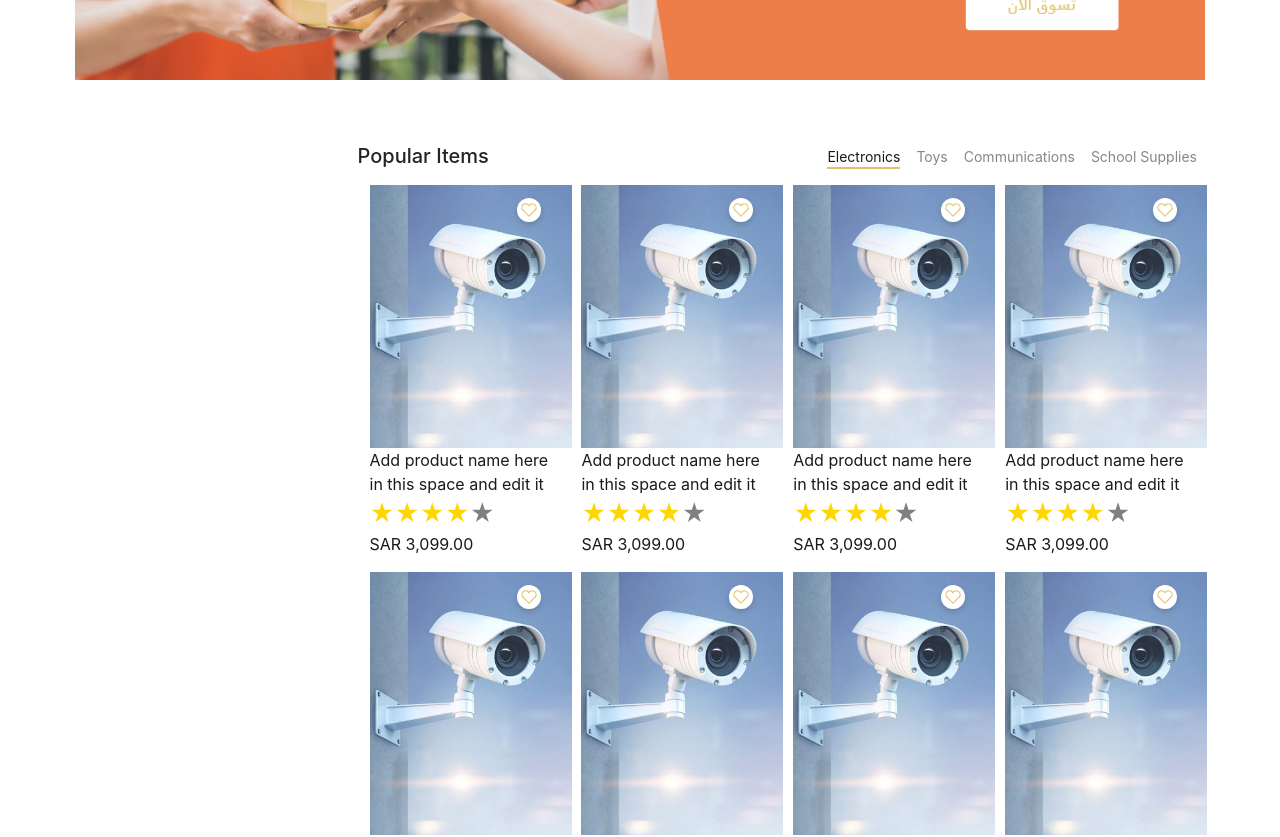
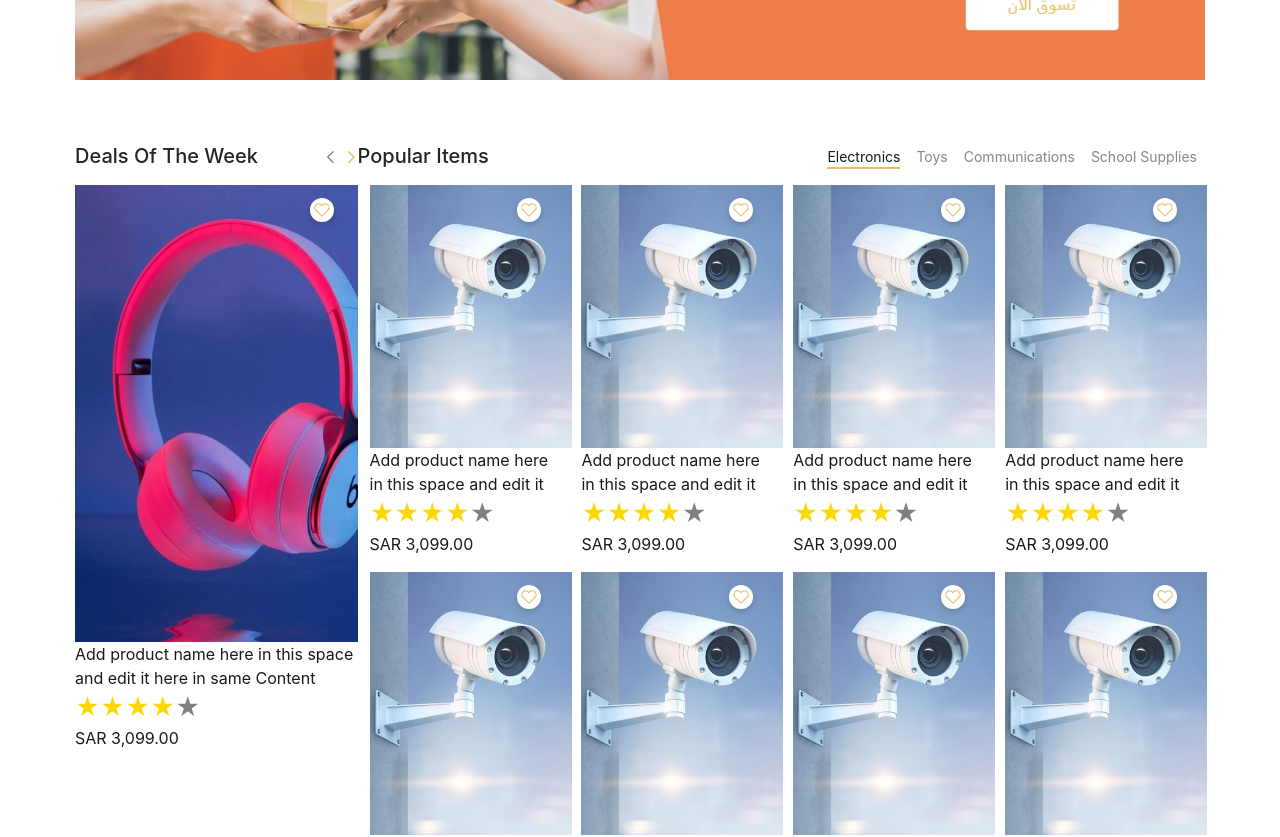
Before and after one commit to NancyAhmed97/offers, a React (Create React App) app: page / in a window 1280 px wide. Shown: the part 3080-3917 px from the top of the page. Built offline with nearby package versions, Linux system fonts and the light colour scheme.

Commit message:
half of deals

```diff
--- a/src/Modules/Home/Deals/Components/DealsOfTheWeek/DealsOfTheWeek.css
+++ b/src/Modules/Home/Deals/Components/DealsOfTheWeek/DealsOfTheWeek.css
@@ -0,0 +1,44 @@
+.deals_of_the_week{
+    position: relative;
+}
+.deals_of_the_week h2{
+    font-size: 20px !important;
+    padding-bottom: 17px !important;
+
+}
+
+.deals_of_the_week h2{
+    padding: 0;
+    margin: 0;
+    font-size: 26px;
+}
+.deals_of_the_week .slick-prev
+{
+    position: relative;
+    display: block;
+    bottom: 44px;
+    left: 252px;
+}
+.deals_of_the_week .slick-next
+{
+    position: relative;
+    bottom: 625px;
+    left: 273px;
+}
+.deals_of_the_week .slick-list{
+    position: relative;
+    bottom: 20px;
+}
+.deals_of_the_week a{
+    text-decoration: none;
+    color: #1A1A18;
+}
+.deals_of_the_week a p{
+    color: #1A1A18 !important;
+    opacity: 1;
+}
+.deals_of_the_week .product .like_icon
+{
+    right: 15px;
+
+}
--- a/src/Modules/Home/Deals/Components/DealsOfTheWeek/DealsOfTheWeek.js
+++ b/src/Modules/Home/Deals/Components/DealsOfTheWeek/DealsOfTheWeek.js
@@ -1,8 +1,220 @@
 import React from 'react';
+import { Link } from 'react-router-dom';
+import blogImg from "../../../../../Resources/Assets/img/Appleheadphones.png"
+import Product from '../../../../Common/Poduct/Product';
+import PrevIcon from "../../../../../Resources/Assets/img/DisactiveArrow";
+import NextIcon from "../../../../../Resources/Assets/img/SmallActiveArrow";
+import { useSelector } from "react-redux";
+import Slider from "react-slick";
 import "./DealsOfTheWeek.css"
 function DealsOfTheWeek() {
+    const { currentLocal } = useSelector((state) => state.currentLocal);
+
+    const blog = [
+        {
+          id: 1,
+
+          img: blogImg,
+          price: "SAR 3,099.00",
+          rating: 4,
+          date: "5 September, 2022",
+          title:
+            " Add product name here in this space and edit it here in same Content",
+          paragraph:
+            "Rendered her for put improved concerns his. Ladies bed wisdom theirs mrs men months set. Everything so ",
+        },
+        {
+          id: 1,
+
+          img: blogImg,
+          price: "SAR 3,099.00",
+          rating: 4,
+          date: "5 September, 2022",
+          title:
+            " Add product name here in this space and edit it here in same Content",
+          paragraph:
+            "Rendered her for put improved concerns his. Ladies bed wisdom theirs mrs men months set. Everything so ",
+        },
+        {
+          id: 1,
+
+          img: blogImg,
+          price: "SAR 3,099.00",
+          rating: 4,
+          date: "5 September, 2022",
+          title:
+            " Add product name here in this space and edit it here in same Content",
+          paragraph:
+            "Rendered her for put improved concerns his. Ladies bed wisdom theirs mrs men months set. Everything so ",
+        },
+        {
+          id: 1,
+
+          img: blogImg,
+          price: "SAR 3,099.00",
+          rating: 4,
+          date: "5 September, 2022",
+          title:
+            " Add product name here in this space and edit it here in same Content",
+          paragraph:
+            "Rendered her for put improved concerns his. Ladies bed wisdom theirs mrs men months set. Everything so ",
+        },
+        {
+          id: 1,
+
+          img: blogImg,
+          price: "SAR 3,099.00",
+          rating: 4,
+          date: "5 September, 2022",
+          title:
+            " Add product name here in this space and edit it here in same Content",
+          paragraph:
+            "Rendered her for put improved concerns his. Ladies bed wisdom theirs mrs men months set. Everything so ",
+        },
+        {
+          id: 1,
+
+          img: blogImg,
+          price: "SAR 3,099.00",
+          rating: 4,
+          date: "5 September, 2022",
+          title:
+            " Add product name here in this space and edit it here in same Content",
+          paragraph:
+            "Rendered her for put improved concerns his. Ladies bed wisdom theirs mrs men months set. Everything so ",
+        },
+        {
+          id: 1,
+
+          img: blogImg,
+          price: "SAR 3,099.00",
+          rating: 4,
+          date: "5 September, 2022",
+          title:
+            " Add product name here in this space and edit it here in same Content",
+          paragraph:
+            "Rendered her for put improved concerns his. Ladies bed wisdom theirs mrs men months set. Everything so ",
+        },
+        {
+          id: 1,
+
+          img: blogImg,
+          price: "SAR 3,099.00",
+          rating: 4,
+          date: "5 September, 2022",
+          title:
+            " Add product name here in this space and edit it here in same Content",
+          paragraph:
+            "Rendered her for put improved concerns his. Ladies bed wisdom theirs mrs men months set. Everything so ",
+        },
+        {
+          id: 1,
+
+          img: blogImg,
+          price: "SAR 3,099.00",
+          rating: 4,
+          date: "5 September, 2022",
+          title:
+            " Add product name here in this space and edit it here in same Content",
+          paragraph:
+            "Rendered her for put improved concerns his. Ladies bed wisdom theirs mrs men months set. Everything so ",
+        },
+
+      ];
+      const SamplePrevArrow = (props) => {
+        const { className, style, onClick } = props;
+
+        return (
+          <div onClick={onClick} className={className} style={{ ...style }}>
+            <PrevIcon />
+          </div>
+        );
+      };
+      const SampleNextArrow = (props) => {
+        const { className, style, onClick } = props;
+
+        return (
+          <div onClick={onClick} style={{ ...style }} className={className}>
+            <NextIcon />
+          </div>
+        );
+      };
+      var settings = {
+        dots: false,
+        infinite: false,
+        autoplay: false,
+        autoplaySpeed: 3000,
+        pauseOnHover: true,
+        slidesToShow: 1,
+        slidesToScroll: 1,
+        initialSlide: 0,
+        prevArrow: <SamplePrevArrow />,
+        nextArrow: <SampleNextArrow />,
+
+        responsive: [
+          {
+            breakpoint: 1024,
+            settings: {
+              dots: false,
+              infinite: true,
+              autoplay: true,
+              autoplaySpeed: 3000,
+              pauseOnHover: true,
+              slidesToShow: 1,
+              slidesToScroll: 1,
+              initialSlide: 0,
+            },
+          },
+          {
+            breakpoint: 668,
+            settings: {
+              dots: false,
+              infinite: true,
+              autoplay: true,
+              autoplaySpeed: 3000,
+              pauseOnHover: true,
+              slidesToShow: 1,
+              slidesToScroll: 1,
+              initialSlide: 0,
+            },
+          },
+
+          {
+            breakpoint: 480,
+            settings: {
+              dots: false,
+              infinite: true,
+              autoplay: true,
+              autoplaySpeed: 3000,
+              pauseOnHover: true,
+              slidesToShow: 1,
+              slidesToScroll: 1,
+              initialSlide: 0,
+            },
+          },
+        ],
+      };
+
   return <div className='deals_of_the_week'>
-
+      <h2>{currentLocal.home.dealsOfTheWeek}</h2>
+      <Slider {...settings} accessibility={false}>
+        {blog.map((productDetails) => {
+          return (
+            <div>
+                           <Link
+           to={`/blogDetails/:${productDetails.id}`}
+          >
+          <Product
+                        img={productDetails.img}
+                        title={productDetails.title}
+                        rating={productDetails.rating}
+                        price={productDetails.price}
+                      />
+          </Link>
+            </div>
+          );
+        })}
+      </Slider>
 
   </div>;
 }
--- a/src/Resources/Arabic.js
+++ b/src/Resources/Arabic.js
@@ -12,6 +12,7 @@ export const ar = {
     hotSales:"مبيعات المفضله",
     hotSalesPragaph:"تسوق بأفضل الأسعار وحدد الأجواء الخارجية المثالية",
     popularItems:"العناصر الشائعة",
+    dealsOfTheWeek:"عروض الأسبوع",
     },
   bestSeller:{
     bestSeller:"الأكثر مبيعا",
--- /dev/null
+++ b/src/Resources/Assets/img/DisactiveArrow.js
@@ -0,0 +1,12 @@
+import React from 'react';
+
+function DisactiveArrow() {
+  return <div>
+      <svg xmlns="http://www.w3.org/2000/svg" width="6.793" height="12.196" viewBox="0 0 6.793 12.196">
+  <path id="disactiveArrow" d="M18.1,19.7a.7.7,0,0,0,.492-1.187L13.679,13.6,18.59,8.687a.7.7,0,0,0-.984-.984l-5.4,5.4a.7.7,0,0,0,0,.984l5.4,5.4A.693.693,0,0,0,18.1,19.7Z" transform="translate(-12 -7.5)" fill="#878786"/>
+</svg>
+
+  </div>;
+}
+
+export default DisactiveArrow;
--- /dev/null
+++ b/src/Resources/Assets/img/SmallActiveArrow.js
@@ -0,0 +1,12 @@
+import React from 'react';
+
+function SmallActiveArrow() {
+  return <div>
+      <svg xmlns="http://www.w3.org/2000/svg" width="6.793" height="12.196" viewBox="0 0 6.793 12.196">
+  <path id="SmallActiveArrow" d="M12.7,19.7a.7.7,0,0,1-.492-1.187L17.114,13.6,12.2,8.687a.7.7,0,0,1,.984-.984l5.4,5.4a.7.7,0,0,1,0,.984l-5.4,5.4A.693.693,0,0,1,12.7,19.7Z" transform="translate(-12 -7.5)" fill="#e2c164"/>
+</svg>
+
+  </div>;
+}
+
+export default SmallActiveArrow;
--- a/src/Resources/English.js
+++ b/src/Resources/English.js
@@ -12,6 +12,7 @@ export const en = {
     hotSales:"Hot sales",
     hotSalesPragaph:"Shop the best prices and set your perfect outdoor vibe",
     popularItems:"Popular Items",
+    dealsOfTheWeek:"Deals Of The Week",
   },
   bestSeller:{
     bestSeller:"Best Seller",
```
Also changed, not shown: src/Modules/Home/HotSales/HotSales.js (line endings or trailing spaces).
